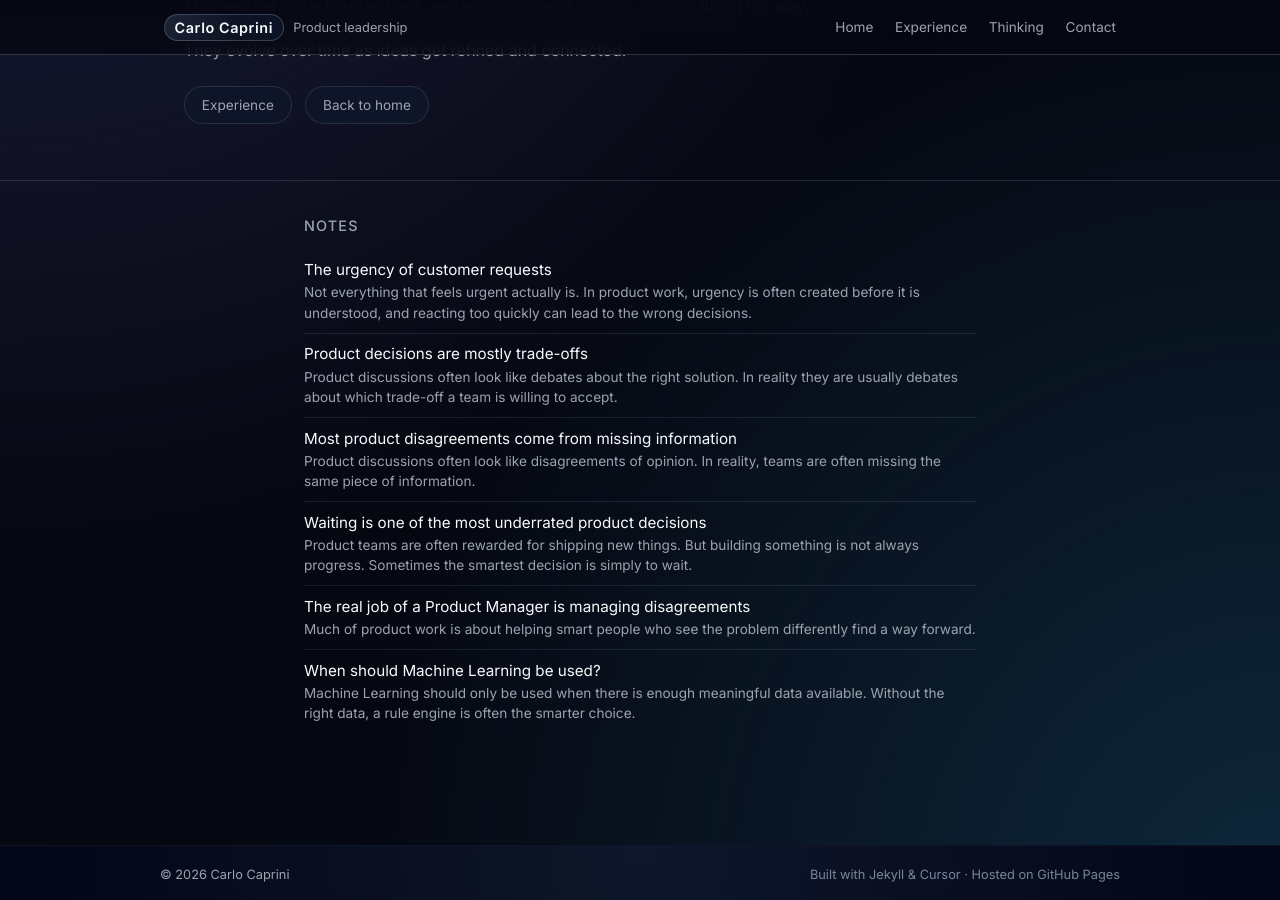
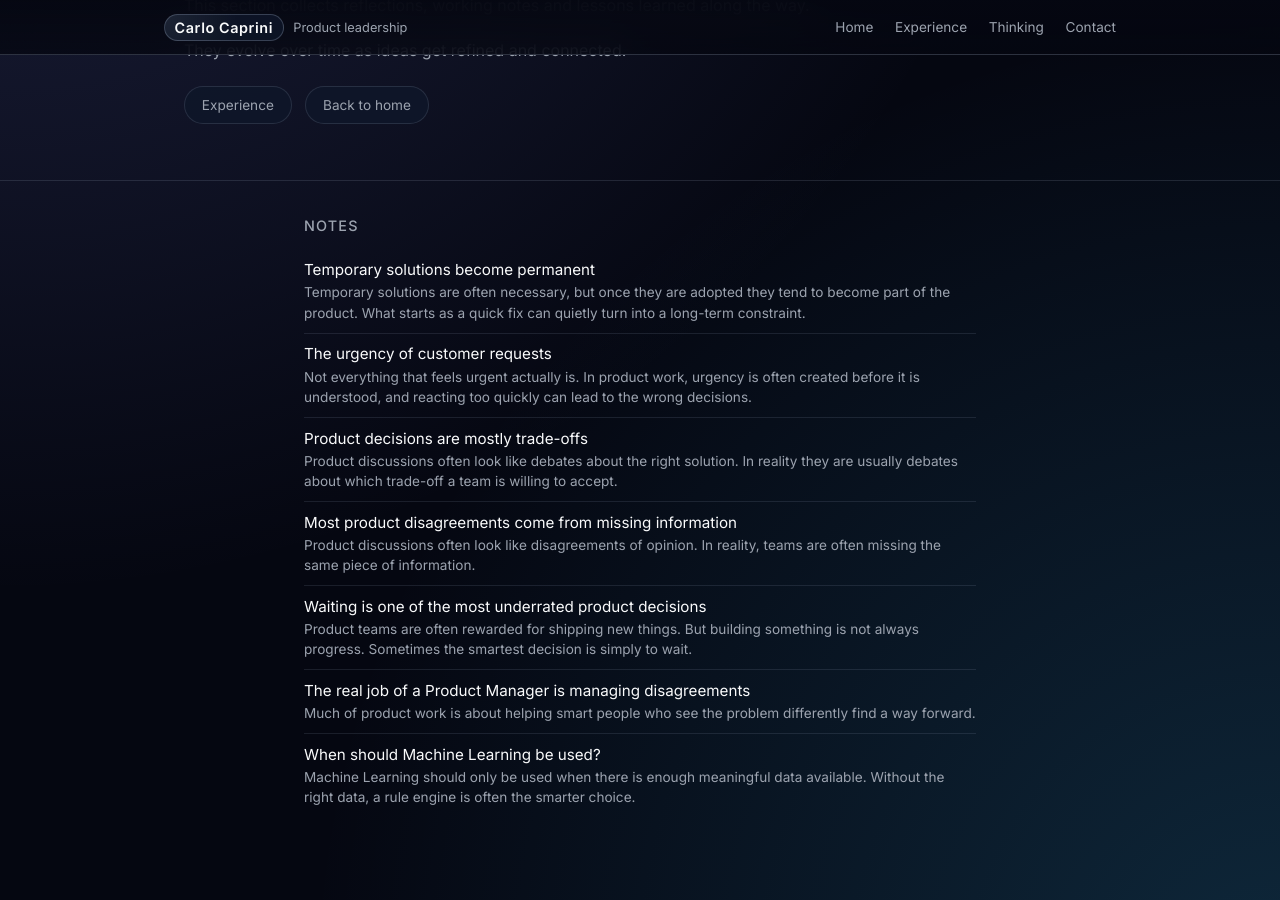
Before and after one commit to carlocaprini/carlocaprini.github.io, a Jekyll site: the page built from pages/thinking.md, in a window 1280 px wide and 900 px high, scrolled down 474 px. Built offline with Jekyll 4.4.1, drawn with Linux system fonts in a browser that asks for light colours; part of the change alters nothing that is shown.

Commit message:
Added new note about temporary solutions

```diff
--- a/pages/thinking.md
+++ b/pages/thinking.md
@@ -22,4 +22,5 @@ articles:
   - url: /thinking/when-should-machine-learning-be-used/
   - url: /thinking/product-decisions-are-mostly-trade-offs/
   - url: /thinking/the-urgency-of-customer-requests/
+  - url: /thinking/temporary-solutions-become-permanent/
 ---
--- /dev/null
+++ b/pages/thinking/temporary-solutions-become-permanent.md
@@ -0,0 +1,104 @@
+---
+layout: article
+title: Temporary solutions become permanent
+date: 2026-04-01
+permalink: /thinking/temporary-solutions-become-permanent/
+summary: Temporary solutions are often necessary, but once they are adopted they tend to become part of the product. What starts as a quick fix can quietly turn into a long-term constraint.
+topics:
+  - decision-making
+  - execution
+intro:
+  - Temporary solutions are often necessary.
+  - But once they are adopted, they rarely stay temporary.
+---
+
+## Why temporary solutions exist
+
+Temporary solutions are often the right choice.
+
+They usually emerge when speed becomes more important than completeness.
+
+This can happen under business pressure, when a specific customer request needs to be addressed quickly. It can also happen when the product lacks certain capabilities, and a workaround is introduced instead of addressing the limitation directly. In other cases, it takes the form of quick integrations or shortcuts between systems, created to move forward without investing in a more robust solution.
+
+Temporary solutions are also commonly used to test or validate ideas that are not yet proven. Building something quickly allows teams to gather feedback and understand whether a direction is worth pursuing.
+
+And sometimes, they are simply necessary. Fixing a bug, resolving an incident, or unblocking a customer often requires acting quickly rather than perfectly. This often happens under pressure, when [urgency is perceived before it is fully understood](/thinking/the-urgency-of-customer-requests/).
+
+In all these situations, speed matters. And that is exactly why they are so easy to accept.
+
+But what all these cases have in common is that they optimise for the short term.
+
+And short-term optimisations often turn into long-term constraints.
+
+## When temporary becomes permanent
+
+Problems start when temporary solutions are adopted.
+
+If a prototype starts being used by customers, it becomes much harder to change or replace.
+What was meant to be a quick experiment turns into something people rely on.
+
+And at that point, the cost of removing or reworking it increases significantly.
+
+The same happens with quick fixes for urgent issues.
+A workaround that solves a problem in the short term can remain in place much longer than expected.
+
+And once something is in production, it becomes part of the system.
+
+## The point of no return
+
+There is usually a moment when a temporary solution becomes difficult to undo.
+
+It might be when:
+
+* Customers start depending on it.
+
+* Other parts of the system integrate with it.
+
+* Replacing it requires significantly more effort than keeping it.
+
+After that point, the “temporary” nature of the solution is mostly theoretical.
+
+## The illusion of progress
+
+Temporary solutions can create the impression that progress has been made.
+
+The problem appears solved. The feature seems delivered.
+
+But in reality, what has been built might not be designed to evolve, scale, or integrate properly with the rest of the product.
+
+This is especially evident in areas like AI, where rapid experimentation is common, and customer expectations remain unclear.
+It is often difficult to understand how a solution will be used in practice, and early implementations can easily become something they were never meant to be.
+
+## A hidden trade-off
+
+Choosing a temporary solution is always a trade-off.
+
+It trades speed for future flexibility. It trades immediate relief for long-term complexity. This connects closely to how [product decisions are mostly trade-offs](/thinking/product-decisions-are-mostly-trade-offs/).
+
+In many cases, it is the right decision. But it should also be a conscious one.
+
+What looks like a quick fix is often a decision that will shape the product for a long time.
+
+Managing temporary solutions
+
+Temporary solutions are therefore not the problem.
+
+Their uncontrolled adoption is.
+
+When building something temporary, it is important to:
+
+* Limit its exposure.
+
+* Be careful with its adoption.
+
+* Make its limitations explicit and clear from the very beginning.
+
+Otherwise, what started as a way to learn and fix quickly can turn into a constraint that slows down future work.
+
+## Closing
+
+Temporary solutions become permanent when they are allowed to spread.
+
+Once they are used, relied upon, and integrated, they are not temporary anymore.
+
+They simply become part of the product, together with their limitations.
```
